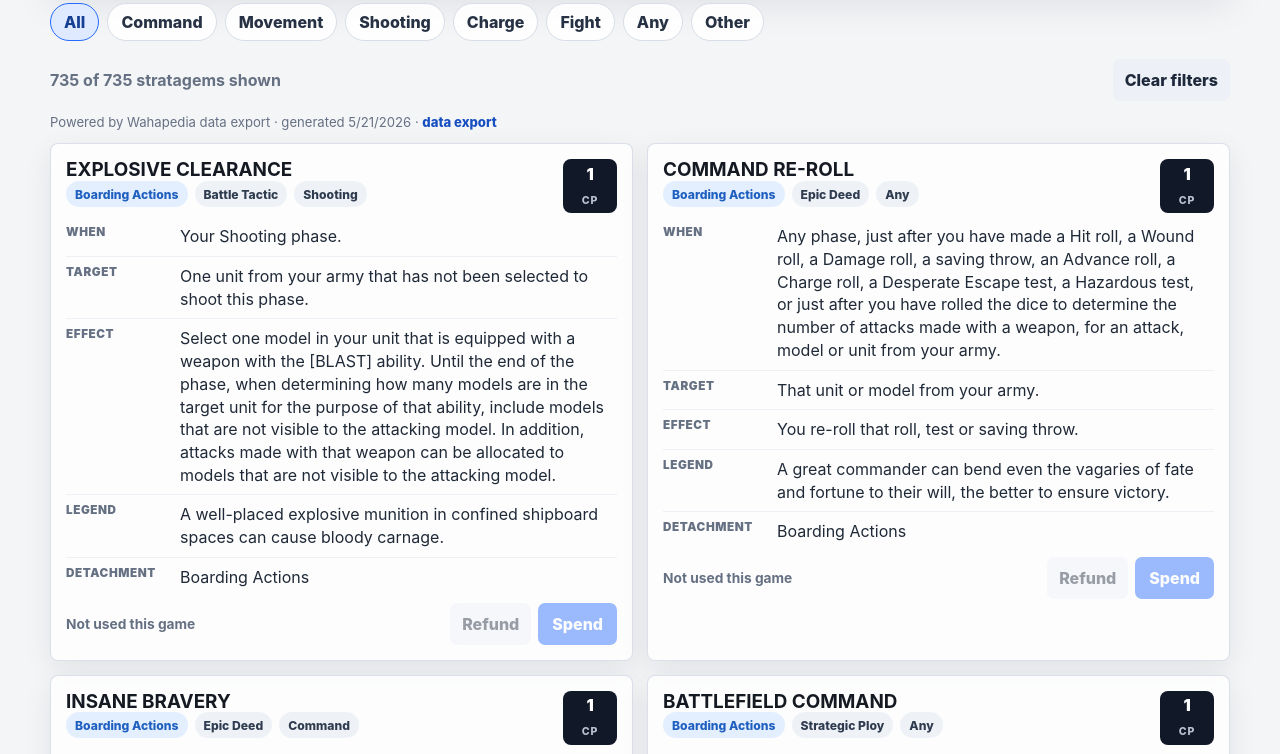
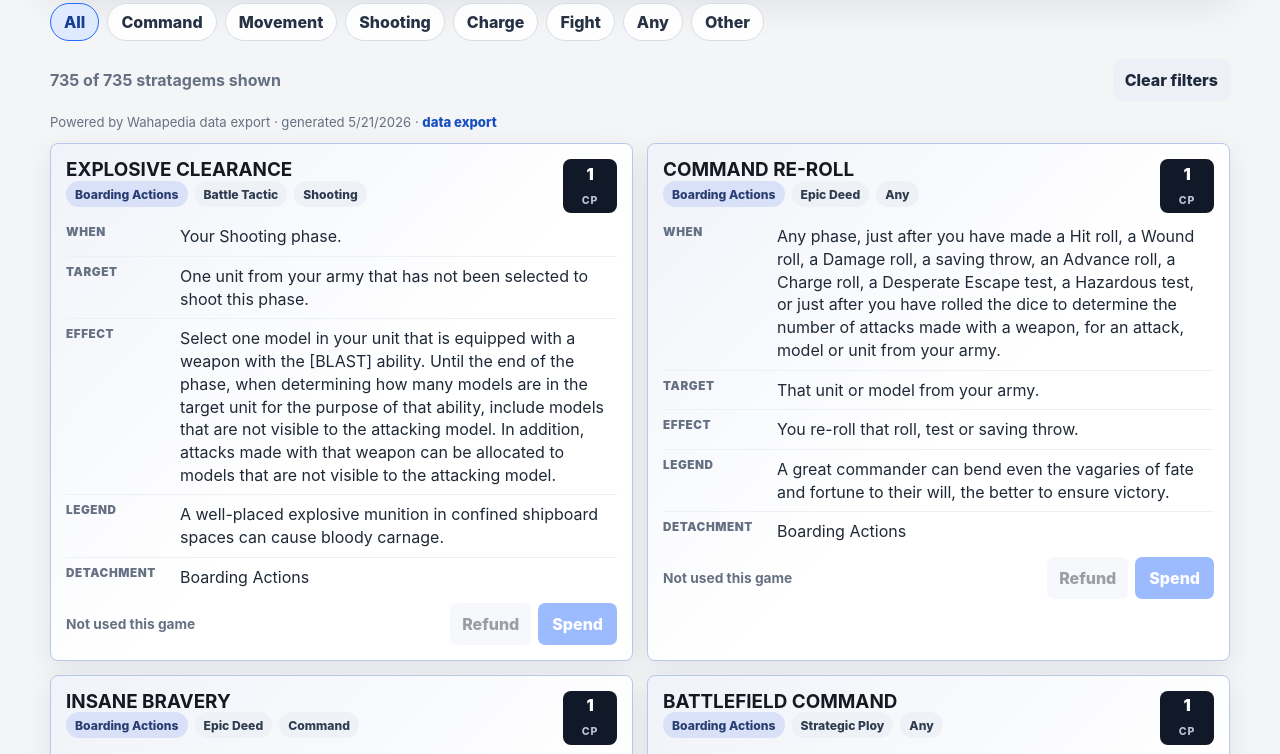
Before and after one commit to nohearts/nohearts.github.io, a plain HTML site: page index.html in a window 1280 px wide. Shown: the part 347-1101 px from the top of the page. Drawn offline with Linux system fonts and the light colour scheme.

Commit message:
Improve faction stratagem filtering

```diff
--- a/index.html
+++ b/index.html
@@ -297,15 +297,19 @@
             display: grid;
             gap: 12px;
             align-content: start;
-            border: 1px solid rgba(216, 222, 232, 0.95);
+            border: 1px solid hsl(var(--faction-hue, 220) 52% 82%);
             border-radius: 8px;
-            background: rgba(255, 255, 255, 0.96);
+            background:
+                linear-gradient(135deg, hsl(var(--faction-hue, 220) 78% 95%), rgba(255, 255, 255, 0.96) 54%),
+                #ffffff;
             padding: 15px;
             box-shadow: 0 8px 28px rgba(17, 24, 39, 0.08);
         }
 
         .card.unaffordable {
-            background: rgba(255, 255, 255, 0.78);
+            background:
+                linear-gradient(135deg, hsl(var(--faction-hue, 220) 45% 96%), rgba(255, 255, 255, 0.82) 54%),
+                #ffffff;
         }
 
         .card-header {
@@ -369,6 +373,11 @@
         .badge.detachment {
             background: #e3efff;
             color: var(--detachment);
+        }
+
+        .badge.faction {
+            background: hsl(var(--faction-hue, 220) 70% 91%);
+            color: hsl(var(--faction-hue, 220) 46% 30%);
         }
 
         .details {
@@ -790,14 +799,48 @@
             });
         }
 
+        function factionHue(faction) {
+            let hash = 0;
+            const text = faction || "Core";
+            for (let index = 0; index < text.length; index += 1) {
+                hash = (hash * 31 + text.charCodeAt(index)) % 360;
+            }
+            return (hash * 47) % 360;
+        }
+
+        function isCoreStratagem(item) {
+            return item.faction === "Core" || item.detachment === "Core";
+        }
+
+        function availableDetachments() {
+            return Array.from(new Set(stratagems
+                .filter((item) => {
+                    if (state.faction === "all") return true;
+                    return item.faction === state.faction;
+                })
+                .map((item) => item.detachment)
+                .filter((detachment) => detachment && (state.faction === "Core" || detachment !== "Core"))))
+                .sort((a, b) => a.localeCompare(b));
+        }
+
+        function updateDetachmentFilter() {
+            const detachments = availableDetachments();
+            populateSelect(elements.detachmentFilter, detachments, "All detachments");
+
+            if (state.detachment !== "all" && !detachments.includes(state.detachment)) {
+                state.detachment = "all";
+            }
+
+            elements.detachmentFilter.value = state.detachment;
+        }
+
         function populateFilters() {
             const types = Array.from(new Set(stratagems.map((item) => item.type).filter(Boolean))).sort((a, b) => a.localeCompare(b));
             const factions = Array.from(new Set(stratagems.map((item) => item.faction).filter(Boolean))).sort((a, b) => a.localeCompare(b));
-            const detachments = Array.from(new Set(stratagems.map((item) => item.detachment).filter(Boolean))).sort((a, b) => a.localeCompare(b));
 
             populateSelect(elements.typeFilter, types, "All types");
             populateSelect(elements.factionFilter, factions, "All factions");
-            populateSelect(elements.detachmentFilter, detachments, "All detachments");
+            updateDetachmentFilter();
         }
 
         function updateCp() {
@@ -815,11 +858,12 @@
         function filteredStratagems() {
             const query = state.search.trim().toLowerCase();
             return stratagems.filter((item) => {
+                const isCore = isCoreStratagem(item);
                 if (query && !item.searchableText.includes(query)) return false;
                 if (!matchesCostFilter(item)) return false;
                 if (state.type !== "all" && item.type !== state.type) return false;
-                if (state.faction !== "all" && item.faction !== state.faction) return false;
-                if (state.detachment !== "all" && item.detachment !== state.detachment) return false;
+                if (state.faction !== "all" && item.faction !== state.faction && !isCore) return false;
+                if (state.detachment !== "all" && item.detachment !== state.detachment && !isCore) return false;
                 if (state.phase !== "All" && item.phase !== state.phase) return false;
                 if (state.availableOnly && item.cost > state.cp) return false;
                 return true;
@@ -836,6 +880,7 @@
         function createCard(item) {
             const card = document.createElement("article");
             card.className = `card ${item.cost > state.cp ? "unaffordable" : ""}`.trim();
+            card.style.setProperty("--faction-hue", factionHue(item.faction));
 
             const header = document.createElement("div");
             header.className = "card-header";
@@ -847,14 +892,19 @@
 
             const badges = document.createElement("div");
             badges.className = "badges";
-            badges.appendChild(createBadge(item.faction, item.faction.toLowerCase() === "core" ? "core" : "detachment"));
+            badges.appendChild(createBadge(item.faction, item.faction.toLowerCase() === "core" ? "core" : "faction"));
             badges.appendChild(createBadge(item.type));
             badges.appendChild(createBadge(item.phase));
             titleBlock.appendChild(badges);
 
             const cost = document.createElement("div");
             cost.className = "cost-badge";
-            cost.innerHTML = `<span>${item.costText || item.cost}</span><small>CP</small>`;
+            const costValue = document.createElement("span");
+            costValue.textContent = item.costText || item.cost;
+            const costLabel = document.createElement("small");
+            costLabel.textContent = "CP";
+            cost.appendChild(costValue);
+            cost.appendChild(costLabel);
 
             header.appendChild(titleBlock);
             header.appendChild(cost);
@@ -967,7 +1017,7 @@
             elements.costFilter.value = state.cost;
             elements.typeFilter.value = state.type;
             elements.factionFilter.value = state.faction;
-            elements.detachmentFilter.value = state.detachment;
+            updateDetachmentFilter();
             elements.availableOnly.checked = state.availableOnly;
             render();
         }
@@ -1006,6 +1056,8 @@
 
             elements.factionFilter.addEventListener("change", (event) => {
                 state.faction = event.target.value;
+                state.detachment = "all";
+                updateDetachmentFilter();
                 render();
             });
 
```
